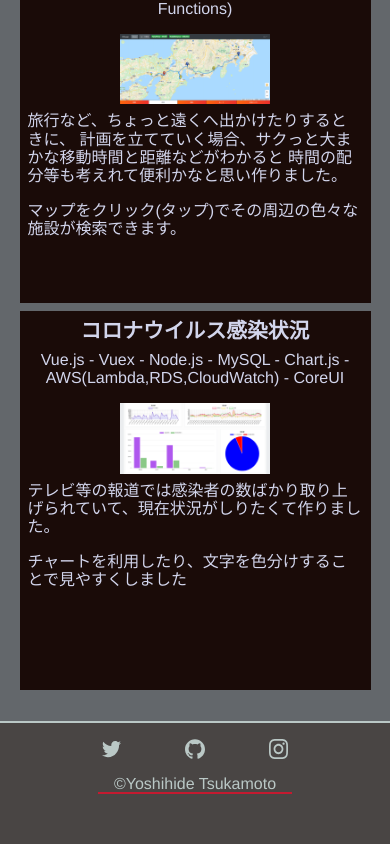
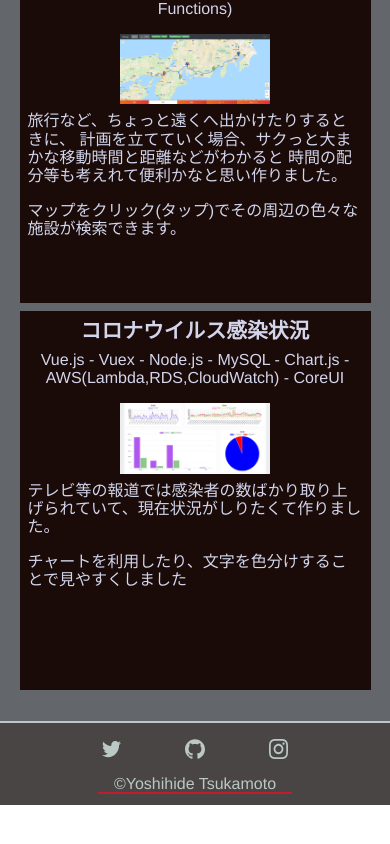
Before and after one commit to yoshihide1/Vue-Portfolio, a Vue app: page / in a window 390 px wide. Shown: the part 2655-3499 px from the top of the page. After the commit the page ends 3460 px from the top, so only its background shows below. Built offline with nearby package versions, Linux system fonts and the light colour scheme.

Commit message:
footer修正

```diff
--- a/src/components/footer.vue
+++ b/src/components/footer.vue
@@ -1,6 +1,6 @@
 <template>
   <div id="footer">
-    <div>
+    <div class="footer__sns">
       <ul class="sns__items">
         <li>
           <a href="https://twitter.com/@T_yoshihide_" target="_blank">
@@ -28,10 +28,10 @@ export default {};
 </script>
 
 <style scoped>
-#footer {
-  height: 15vh;
+.footer__sns {
   border-top: 2px solid #bac8c6;
-  background-color: #494544;
+    background-color: #494544;
+  padding-bottom: 0.5rem;
 }
 .sns__items {
   display: flex;
@@ -48,6 +48,13 @@ export default {};
   color: #bac8c6;
     border-bottom: 2px solid #c41a30;
     padding: 0 1rem;
+    margin-bottom: 0.5rem;
 
 }
+@media screen and (max-width: 769px) {
+ #footer {
+   height: 10vh;
+   padding-bottom: 0.5rem;
+ }
+}
 </style>
--- a/src/views/Home.vue
+++ b/src/views/Home.vue
@@ -85,7 +85,6 @@ export default {
 </script>
 <style>
 @import url("../assets/reset.css");
-
 .block {
   height: 100vh;
   align-items: center;
@@ -95,9 +94,9 @@ export default {
   top: 0;
 }
 .block__footer {
-  height: 20vh;
-  top: 100px;
-  background-color: white;
+  height: 15vh;
+  top: 85vh;
+  background-color: #494544;
   z-index: 1000;
 }
 .title {
@@ -125,7 +124,8 @@ export default {
     font-size: 8vw;
   }
   .block__footer {
-    height: 15vh;
+    height: 10vh;
+    top: 90vh;
   }
 }
 </style>
```
